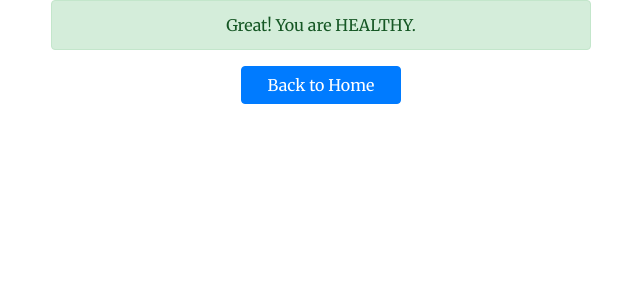
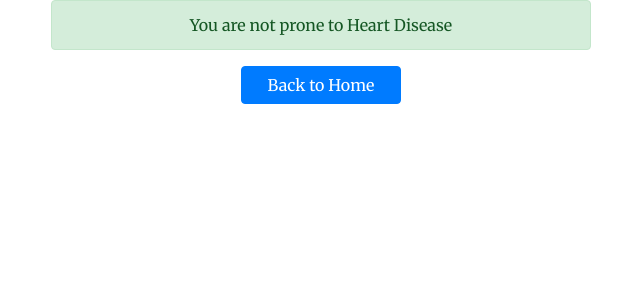
Before and after one commit to sai-satwika/cardio-vasculardisease-cvd, a Flask app: template templates/predict.html in a window 1280 px wide. Shown: the part 74-374 px from the top of the page, without its empty margins (319-959 px from the left). Run offline with Flask 2, Linux system fonts and the light colour scheme; the template is opened without the code that fills it, so the values that code supplies are empty.

Commit message:
Add files via upload

```diff
--- a/templates/predict.html
+++ b/templates/predict.html
@@ -4,9 +4,9 @@
         <div class="col-md-3"></div>
         <div class="col-md-6">
             {% if pred == 1 %}
-                <div class="card card-body alert alert-danger"><center>Sorry! Please consult DOCTOR.</center></div>
+                <div class="card card-body alert alert-danger"><center>You may be prone to Heart Disease</center></div>
             {% else %}
-                <div class="card card-body alert alert-success"><center>Great! You are HEALTHY.</center></div>
+                <div class="card card-body alert alert-success"><center>You are not prone to Heart Disease</center></div>
             {% endif %}
             <div class="row">
                 <div class="col-md-4"></div>
```
